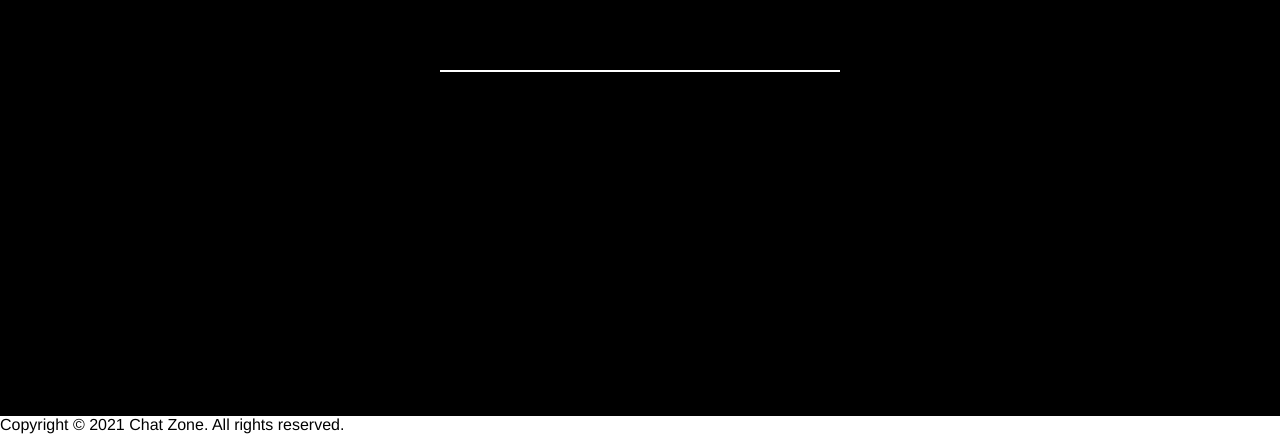
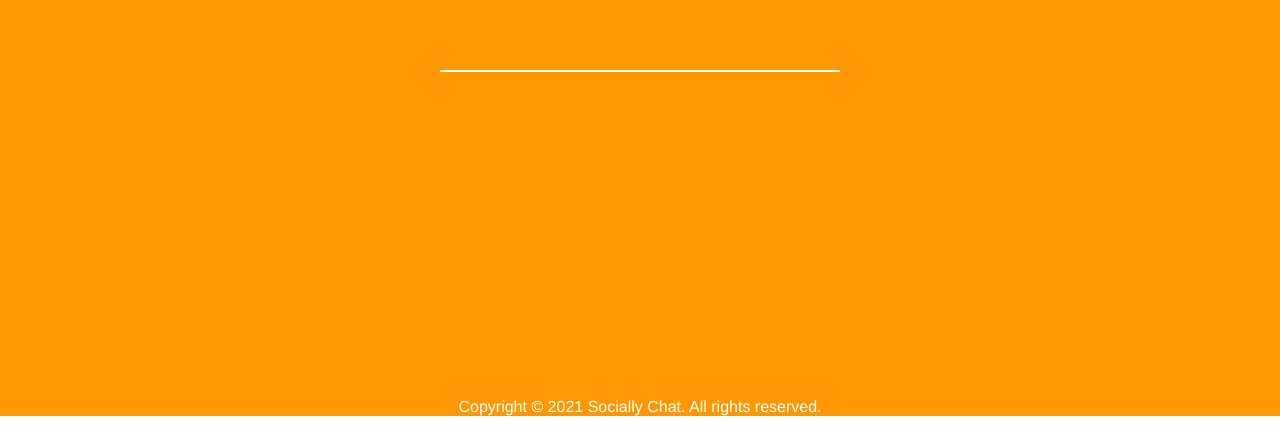
Before and after one commit to turivishal/sociallychat, a website: page public/index.html in a window 1280 px wide. Shown: the part 384-818 px from the top of the page. Drawn offline with nearby package versions, Linux system fonts and the light colour scheme; no server answers.

Commit message:
Initial Commit

```diff
--- a/public/index.html
+++ b/public/index.html
@@ -47,9 +47,9 @@
                 <input class="usernameInput" type="text" maxlength="14" />
             </div>
         </li>
+        <footer class="footer text-center">Copyright © 2021 Socially Chat. All rights reserved.</footer>
     </ul>
 
-    <footer class="footer text-center">Copyright © 2021 Chat Zone. All rights reserved.</footer>
     <!-- # SUPPORT FOR IE-->
     <script defer src="https://cdnjs.cloudflare.com/ajax/libs/babel-polyfill/6.26.0/polyfill.min.js"></script>
     <script src="https://code.jquery.com/jquery-1.10.2.min.js"></script>
--- a/public/style.css
+++ b/public/style.css
@@ -49,7 +49,7 @@
   /* Login Page */
 
   .login.page {
-    background-color: #000;
+    background-color: #ff9800;
   }
 
   .login.page .form {
@@ -147,3 +147,11 @@
     right: 0;
     width: 100%;
   }
+
+  .footer {
+    bottom: 0;
+    position: fixed;
+    width: 100%;
+    text-align: center;
+    color: white;
+  }
```
